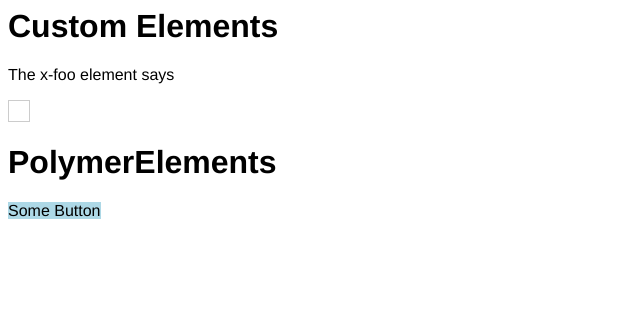
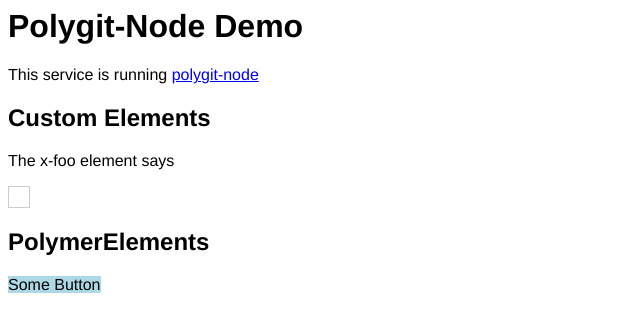
Before and after one commit to gronke/polygit-node, a website: page demo/demo.html in a window 1280 px wide. Shown: the whole page, without its empty margins (0-640 px from the left). Drawn offline with Linux system fonts and the light colour scheme.

Commit message:
project info in demo source

```diff
--- a/demo/demo.html
+++ b/demo/demo.html
@@ -1,6 +1,6 @@
 <html>
   <head>
-    <title>Node Polygit</title>
+    <title>polygit-node Demo</title>
     <base href="/polygit">
     <script src="https://cdnjs.cloudflare.com/ajax/libs/webcomponentsjs/0.7.12/webcomponents.min.js"></script>
     <link rel="import" href="../paper-button/paper-button.html">
@@ -20,11 +20,16 @@
     </style>
   </head>
   <body>
-    <h1>Custom Elements</h1>
+    <h1>Polygit-Node Demo</h1>
+    <p>
+      This service is running <a href="https://github.com/gronke/polygit-node">polygit-node</a>
+    </p>
+
+    <h2>Custom Elements</h2>
     <p>The x-foo element says</p>
     <x-foo></x-foo>
 
-    <h1>PolymerElements</h1>
+    <h2>PolymerElements</h2>
     <paper-button style="background-color: lightblue;">Some Button</paper-button>
   </body>
 </html>
```
